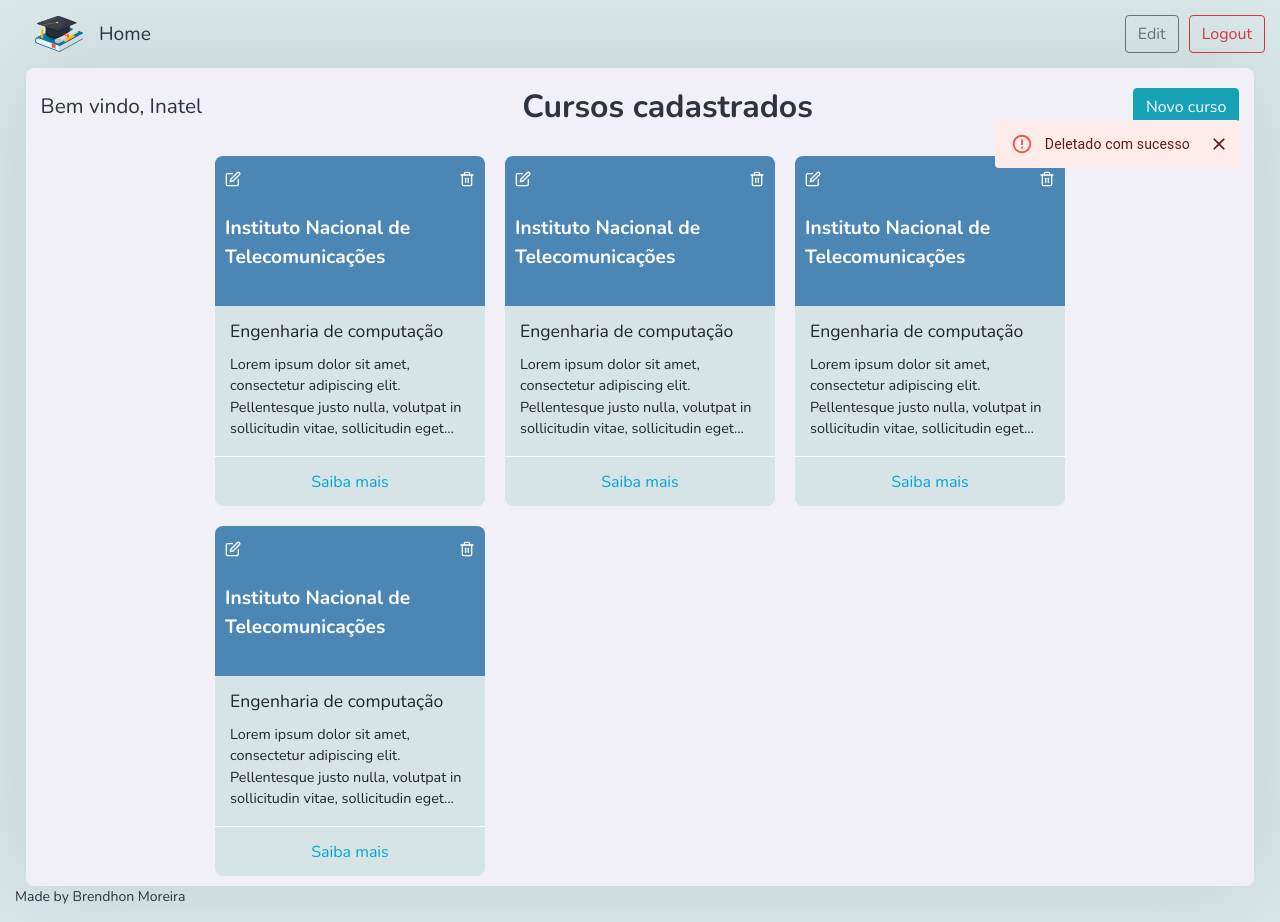
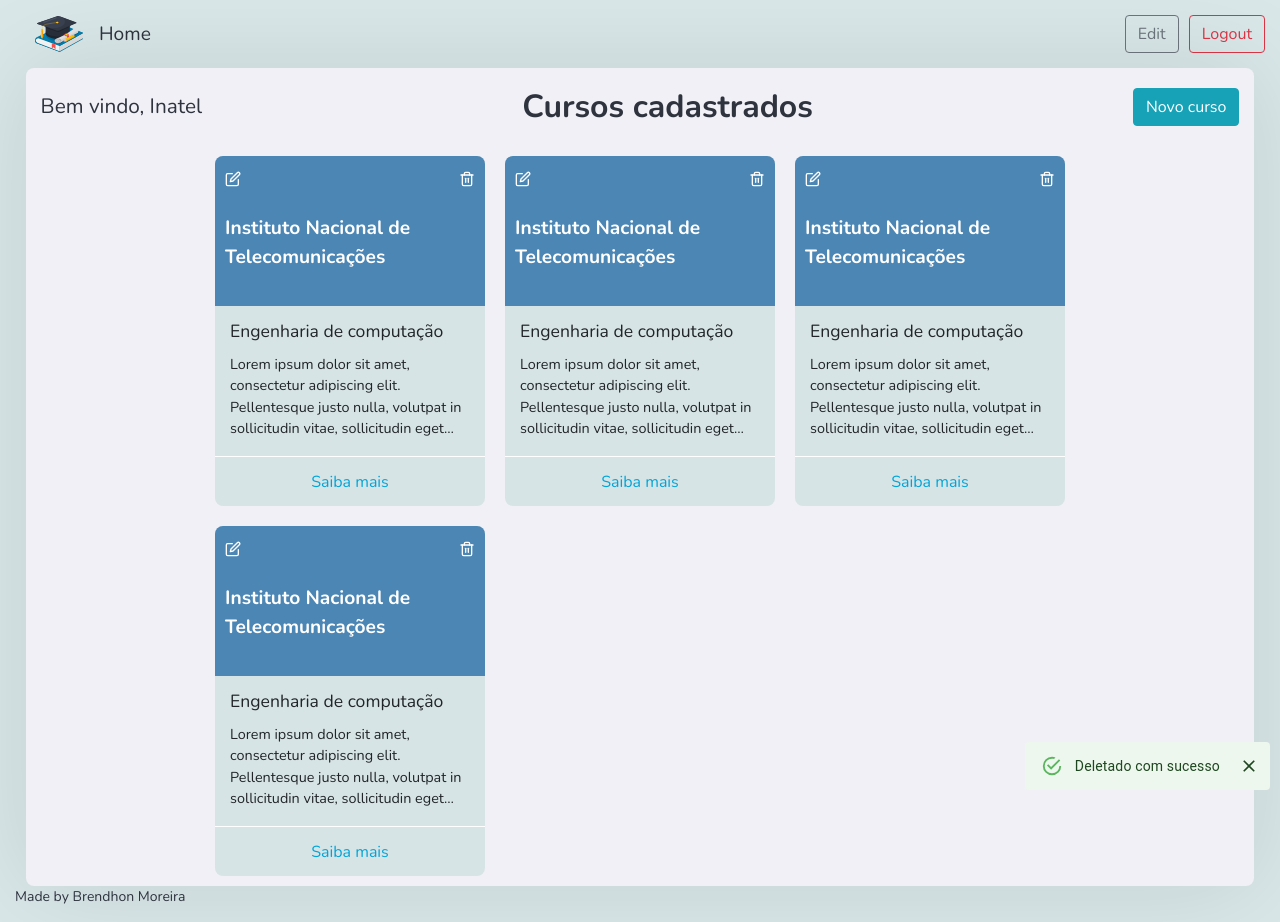
Before and after one commit to Brendhon/SearchFacul_Web, a React (Create React App) app: page /profile in a window 1280 px wide. Both pictures are taken after a click on the button 467 px from the left and 178 px from the top of the page. Built offline with nearby package versions, Linux system fonts and the light colour scheme.

Commit message:
change: alert

```diff
--- a/src/App.css
+++ b/src/App.css
@@ -88,8 +88,8 @@ form textarea:focus {
 
 .alert-absolute {
     position: fixed;
-    right: 30px;
-    top: 110px;
+    right: 0px;
+    bottom: 0px;
     z-index: 1;
-    padding: 10px;
+    margin: 10px;
 }
--- a/src/components/Card/Card.jsx
+++ b/src/components/Card/Card.jsx
@@ -70,7 +70,7 @@ const Card = props => {
 
             {/* Componentes com posições não fixadas */}
             <div className={visible}>
-                <Alert severity="error" onClose={visibleFalse}>Deletado com sucesso</Alert>
+                <Alert onClose={visibleFalse}>Deletado com sucesso</Alert>
             </div>
 
             <Modal open={edit} onClose={editClose}>
```
